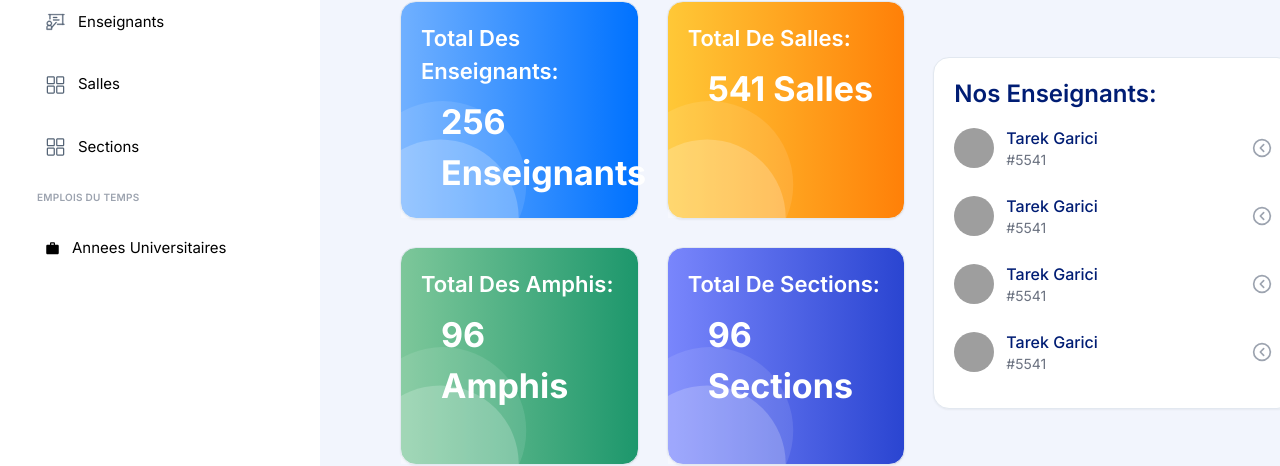
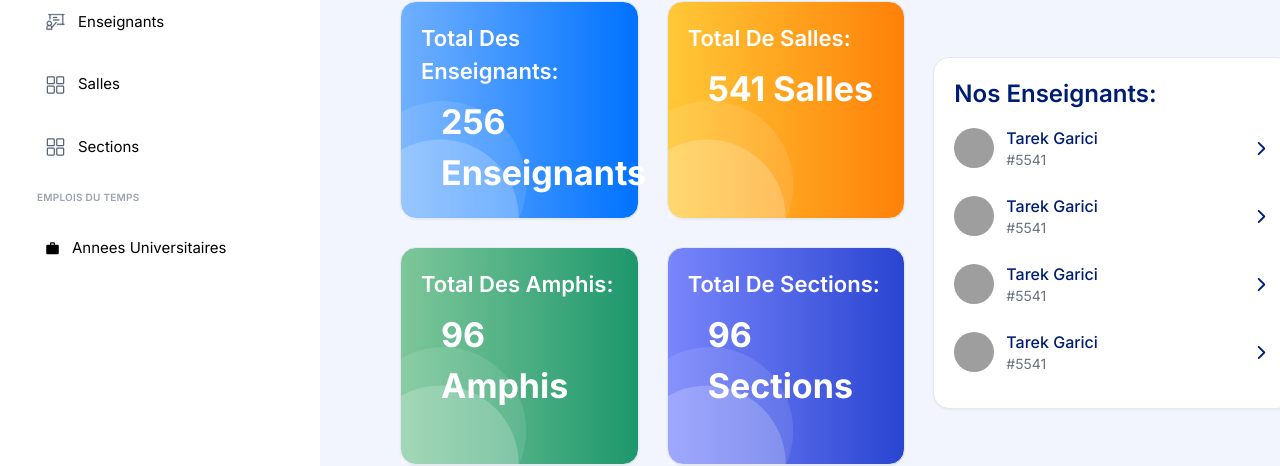
Before and after one commit to OussamaGhz/Times, a Next.js app: page /dashboard in a window 1280 px wide. Shown: the part 239-705 px from the top of the page. Built offline with nearby package versions, Linux system fonts and the light colour scheme; grey boxes are pictures that could not be loaded.

Commit message:
modify the mini-table icons

```diff
--- a/app/ui/dashboard/mini-table.tsx
+++ b/app/ui/dashboard/mini-table.tsx
@@ -1,59 +1,71 @@
-import React from 'react'
+import React from "react";
 
-import { Avatar, AvatarImage } from '@/components/ui/avatar'
-import { Card } from '@/components/ui/card'
-import { ChevronLeftCircleIcon } from 'lucide-react'
-import maninsuit from "@/app/assets/man-in-suit.png"
+import { Avatar, AvatarImage } from "@/components/ui/avatar";
+import { Card } from "@/components/ui/card";
+import { ChevronLeftCircleIcon } from "lucide-react";
+import maninsuit from "@/app/assets/man-in-suit.png";
+import LeftArrow from "../icon/left-arrow";
 
 const MiniTable = () => {
   return (
-    <Card className='min-w-[360px] p-5 rounded-[16px] min-h-[352px] text-[#001D74]'>
-         <h2 className="text-2xl font-semibold mb-4">Nos Enseignants:</h2>
-      <ul className='flex flex-col gap-3'>
+    <Card className="min-w-[360px] p-5 rounded-[16px] min-h-[352px] text-[#001D74]">
+      <h2 className="text-2xl font-semibold mb-4">Nos Enseignants:</h2>
+      <ul className="flex flex-col gap-3">
         <li className="flex items-center mb-3">
           <Avatar className="mr-3">
-            <AvatarImage alt="Tarek Garici" src="@/app/assets/man-in-suit.png" />
+            <AvatarImage
+              alt="Tarek Garici"
+              src="@/app/assets/man-in-suit.png"
+            />
           </Avatar>
           <div className="flex-grow">
             <div className="font-medium">Tarek Garici</div>
             <div className="text-sm text-gray-500">#5541</div>
           </div>
-          <ChevronLeftCircleIcon className="h-5 w-5 text-gray-400" />
+          <LeftArrow />
         </li>
         <li className="flex items-center mb-3">
           <Avatar className="mr-3">
-            <AvatarImage alt="Tarek Garici" src="/placeholder.svg?height=40&width=40" />
+            <AvatarImage
+              alt="Tarek Garici"
+              src="/placeholder.svg?height=40&width=40"
+            />
           </Avatar>
           <div className="flex-grow">
             <div className="font-medium">Tarek Garici</div>
             <div className="text-sm text-gray-500">#5541</div>
           </div>
-          <ChevronLeftCircleIcon className="h-5 w-5 text-gray-400" />
+          <LeftArrow />
         </li>
         <li className="flex items-center mb-3">
           <Avatar className="mr-3">
-            <AvatarImage alt="Tarek Garici" src="/placeholder.svg?height=40&width=40" />
+            <AvatarImage
+              alt="Tarek Garici"
+              src="/placeholder.svg?height=40&width=40"
+            />
           </Avatar>
           <div className="flex-grow">
             <div className="font-medium">Tarek Garici</div>
             <div className="text-sm text-gray-500">#5541</div>
           </div>
-          <ChevronLeftCircleIcon className="h-5 w-5 text-gray-400" />
+          <LeftArrow />
         </li>
         <li className="flex items-center">
           <Avatar className="mr-3">
-            <AvatarImage alt="Tarek Garici" src="/placeholder.svg?height=40&width=40" />
+            <AvatarImage
+              alt="Tarek Garici"
+              src="/placeholder.svg?height=40&width=40"
+            />
           </Avatar>
           <div className="flex-grow">
             <div className="font-medium">Tarek Garici</div>
             <div className="text-sm text-gray-500">#5541</div>
           </div>
-          <ChevronLeftCircleIcon className="h-5 w-5 text-gray-400" />
+          <LeftArrow />
         </li>
       </ul>
+    </Card>
+  );
+};
 
-    </Card>
-  )
-}
-
-export default MiniTable
+export default MiniTable;
--- /dev/null
+++ b/app/ui/icon/left-arrow.tsx
@@ -0,0 +1,22 @@
+import React from "react";
+
+const LeftArrow = () => {
+  return (
+    <svg
+      width="21"
+      height="19"
+      viewBox="0 0 21 19"
+      fill="none"
+      xmlns="http://www.w3.org/2000/svg"
+    >
+      <path
+        fill-rule="evenodd"
+        clip-rule="evenodd"
+        d="M7.02459 15.7879C6.65847 15.4218 6.65847 14.8282 7.02459 14.4621L11.9867 9.5L7.02459 4.53791C6.65847 4.1718 6.65847 3.5782 7.02459 3.21209C7.3907 2.84597 7.9843 2.84597 8.35041 3.21209L13.9754 8.83709C14.3415 9.2032 14.3415 9.7968 13.9754 10.1629L8.35041 15.7879C7.9843 16.154 7.3907 16.154 7.02459 15.7879Z"
+        fill="#001D74"
+      />
+    </svg>
+  );
+};
+
+export default LeftArrow;
```
